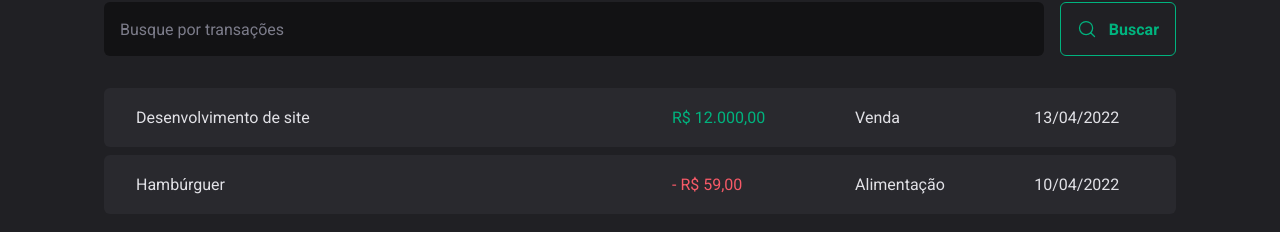
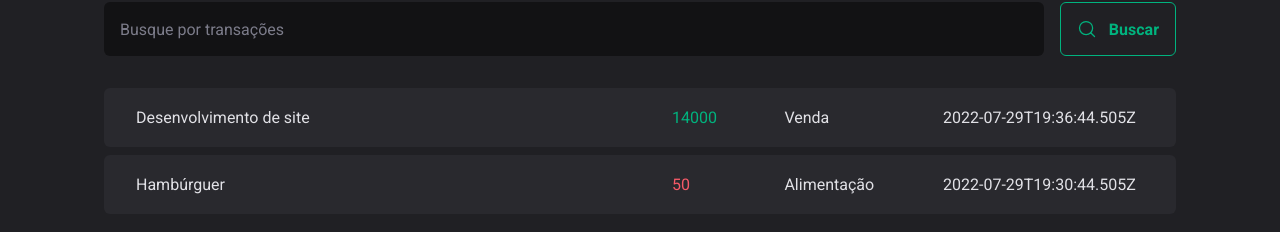
Before and after one commit to Gian-Lucas/gl-finance, a React (Vite) app: page / in a window 1280 px wide. Shown: the part 342-574 px from the top of the page. Built offline with nearby package versions, Linux system fonts and the light colour scheme; data requests are answered from the project's data file.

Commit message:
first request to json-server

```diff
--- a/src/pages/Transactions/index.tsx
+++ b/src/pages/Transactions/index.tsx
@@ -1,13 +1,37 @@
+import { useEffect, useState } from "react";
 import { Header } from "../../components/Header";
+import { Summary } from "../../components/Summary";
 import { SearchForm } from "../../components/SearchForm";
-import { Summary } from "../../components/Summary";
+
 import {
+  PriceHighlight,
   TransactionsContainer,
   TransactionsTable,
-  PriceHighlight,
 } from "./styles";
 
+interface Transaction {
+  id: number;
+  description: string;
+  type: "income" | "outcome";
+  price: number;
+  category: string;
+  createdAt: string;
+}
+
 export function Transactions() {
+  const [transactions, setTransactions] = useState<Transaction[]>([]);
+
+  async function loadTransactions() {
+    const response = await fetch("http://localhost:3333/transactions");
+    const data = await response.json();
+
+    setTransactions(data);
+  }
+
+  useEffect(() => {
+    loadTransactions();
+  }, []);
+
   return (
     <div>
       <Header />
@@ -18,22 +42,20 @@
 
         <TransactionsTable>
           <tbody>
-            <tr>
-              <td width="50%">Desenvolvimento de site</td>
-              <td>
-                <PriceHighlight variant="income">R$ 12.000,00</PriceHighlight>
-              </td>
-              <td>Venda</td>
-              <td>13/04/2022</td>
-            </tr>
-            <tr>
-              <td width="50%">Hambúrguer</td>
-              <td>
-                <PriceHighlight variant="outcome">- R$ 59,00</PriceHighlight>
-              </td>
-              <td>Alimentação</td>
-              <td>10/04/2022</td>
-            </tr>
+            {transactions.map((transaction) => {
+              return (
+                <tr key={transaction.id}>
+                  <td width="50%">{transaction.description}</td>
+                  <td>
+                    <PriceHighlight variant={transaction.type}>
+                      {transaction.price}
+                    </PriceHighlight>
+                  </td>
+                  <td>{transaction.category}</td>
+                  <td>{transaction.createdAt}</td>
+                </tr>
+              );
+            })}
           </tbody>
         </TransactionsTable>
       </TransactionsContainer>
```
